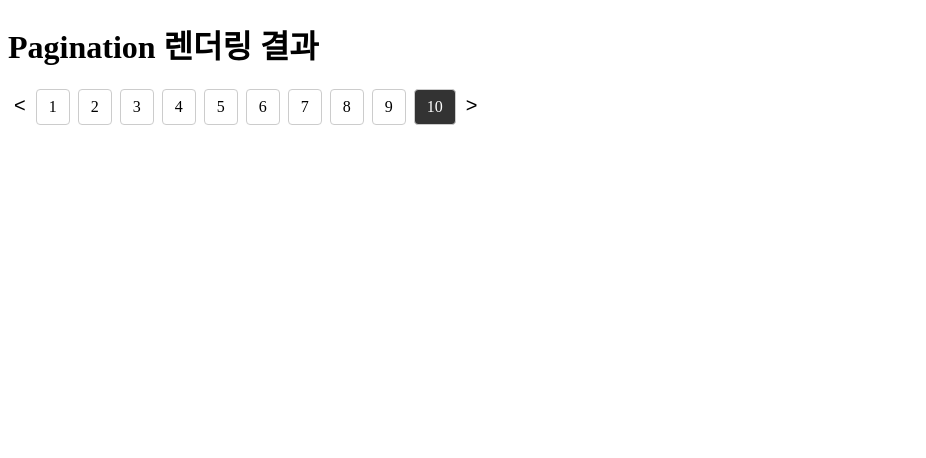
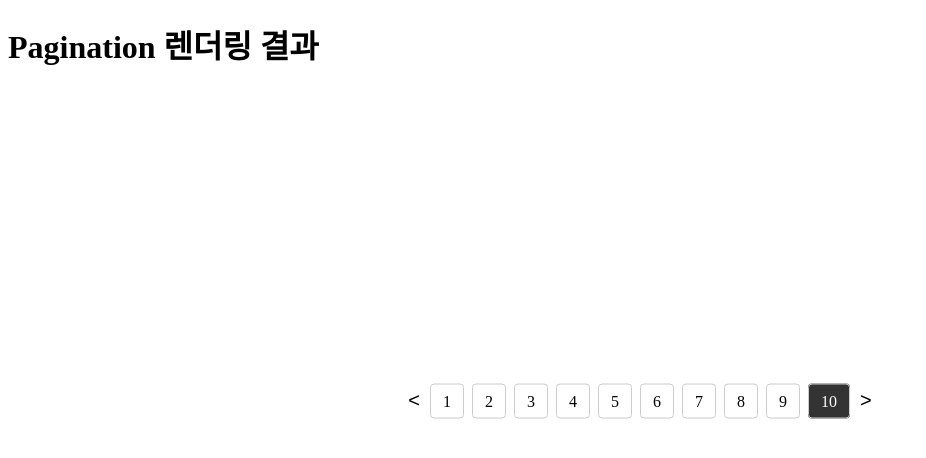
Before and after one commit to juo1221/pagination-oop, a plain HTML site: page index.html in a window 1280 px wide. Shown: the whole page, without its empty margins (0-926 px from the left). Drawn offline with Linux system fonts and the light colour scheme.

Commit message:
styling: add styling
-

```diff
--- a/index.html
+++ b/index.html
@@ -14,12 +14,23 @@
       -ms-user-select: none; /* IE10+ */
       box-sizing: border-box;
     }
+    body {
+      height: 100vh;
+    }
+    main {
+      position: absolute;
+      top: 50%;
+      left: 50%;
+      width: 500px;
+      text-align: center;
+      transform: translate(-50%, -50%);
+    }
     .container span {
-      display: inline-block;
       padding: 8px 12px;
       border: 1px solid #ccc;
       margin: 0 4px;
       border-radius: 4px;
+      cursor: pointer;
     }
     .container span.current-page {
       background-color: #333;
@@ -40,8 +51,8 @@
     }
   </style>
   <body>
+    <h1>Pagination 렌더링 결과</h1>
     <main>
-      <h1>Pagination 렌더링 결과</h1>
       <div class="container"></div>
     </main>
     <script type="module">
```
